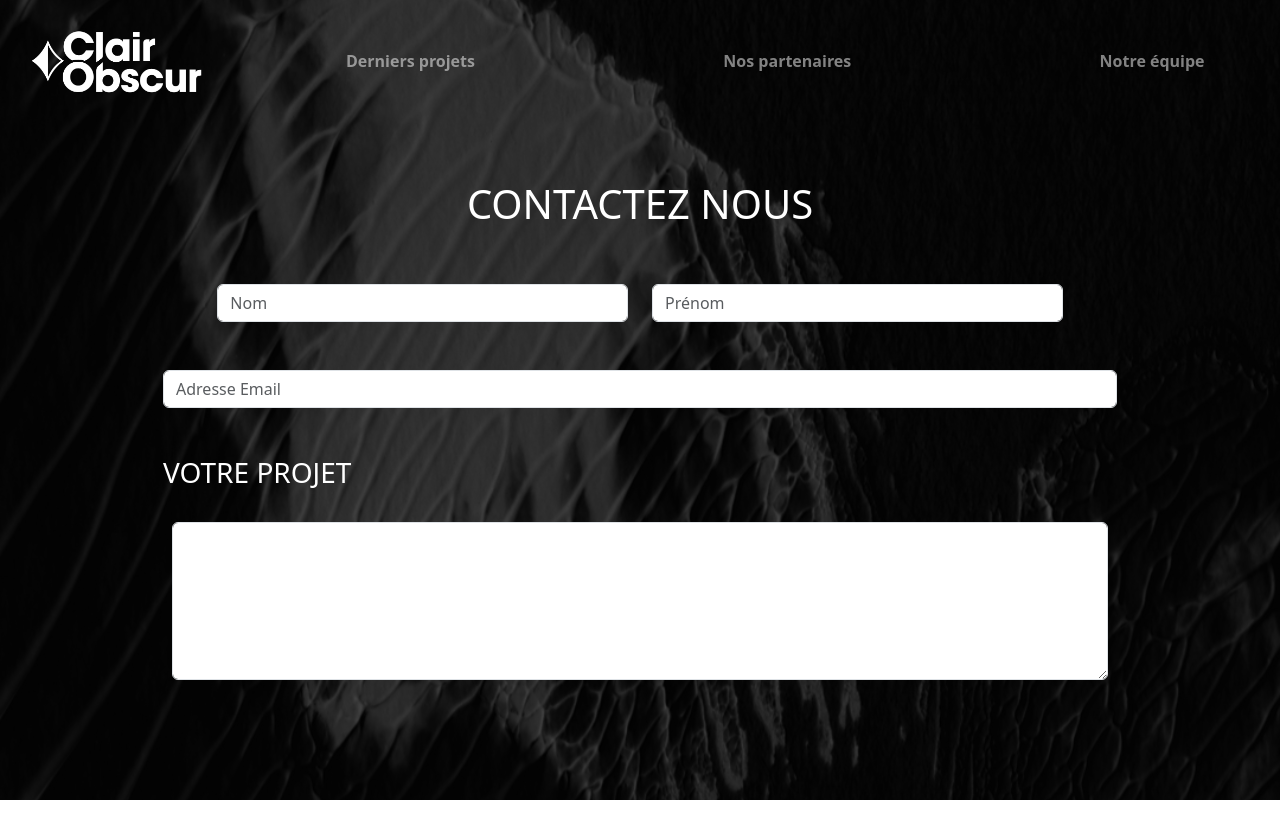
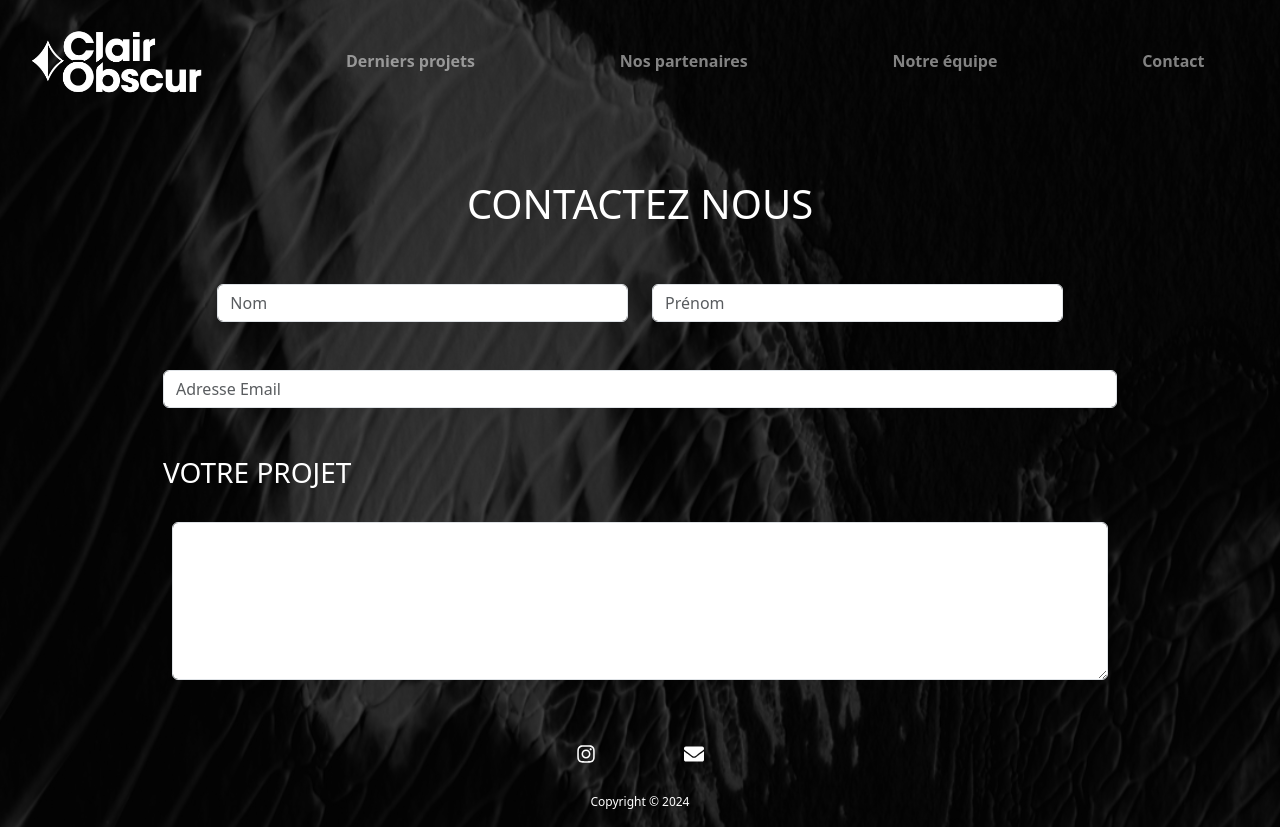
Before and after one commit to AlexismlaWeb/ClairObscur, a React (Create React App) app: page /contact in a window 1280 px wide. Shown: the top 827 px of the page. Before the commit the page ends 800 px from the top, so only its background shows below. Built offline with nearby package versions, Linux system fonts and the light colour scheme.

Commit message:
Add Footer

```diff
--- a/package.json
+++ b/package.json
@@ -11,6 +11,7 @@
     "react": "^18.2.0",
     "react-bootstrap": "^2.9.1",
     "react-dom": "^18.2.0",
+    "react-icons": "^5.0.1",
     "react-router-dom": "^6.20.1",
     "react-scripts": "5.0.1",
     "web-vitals": "^2.1.4"
--- a/src/App.css
+++ b/src/App.css
@@ -28,6 +28,7 @@ li:last-child {
     margin: 20px;
     font-weight: 700;
     width: 100%;
+    z-index: 1000;
 }
 
 .list-item img{
@@ -35,3 +36,15 @@ li:last-child {
   min-height: 70%;
   max-height: 70%;
 }
+
+.footer-body{
+  width: 100%;
+}
+
+.center_logo{
+  justify-content: center;
+  align-items: center;
+  display: flex;
+  margin-block-start: 2%;
+  margin-block-end: 1%;
+}
--- a/src/components/AnimatedItem.js
+++ b/src/components/AnimatedItem.js
@@ -1,8 +1,7 @@
 import React, { useState } from 'react';
-import { motion } from 'framer-motion';
+import { motion, AnimatePresence } from 'framer-motion';
 
 const AnimatedList = ({ items }) => {
-
   const [hoveredItem, setHoveredItem] = useState(null);
 
   return (
@@ -11,7 +10,8 @@ const AnimatedList = ({ items }) => {
         <motion.div
           key={index}
           className={`list-item ${hoveredItem === index ? 'active' : ''}`}
-          whileHover={{ scale: 1 }}
+          whileHover={{ scale: 1.2 }}  // Définir une échelle plus grande lors du survol
+          transition={{ duration: 0.3 }}  // Ajouter une durée de transition
           onHoverStart={() => setHoveredItem(index)}
           onHoverEnd={() => setHoveredItem(null)}
         >
--- /dev/null
+++ b/src/components/layouts/Footer.js
@@ -0,0 +1,43 @@
+import React, { useState } from 'react';
+import '../../App.css';
+import { Row, Col } from 'react-bootstrap';
+import { useNavigate, useLocation } from 'react-router-dom';
+import { FaEnvelope, FaInstagram } from 'react-icons/fa';
+
+
+const Footer = () => {
+  const navigate = useNavigate();
+  const location = useLocation();
+
+  const [activePage, setActivePage] = useState(location.pathname);
+
+  const handleNavigation = (path) => {
+    navigate(path);
+    setActivePage(path);
+  };
+
+  return (
+    <div className='footer-body'>
+      {/* Première Row pour les logos */}
+      <Row className="justify-content-center">
+        <Col sm={1} className='center_logo'>
+          {/* Logo pour Instagram */}
+          <FaInstagram size={20} style={{ cursor : 'pointer'}}/>
+        </Col>
+        <Col sm={1} className='center_logo'>
+          {/* Logo pour le contact */}
+          <FaEnvelope size={20} onClick={() => navigate("/contact")} style={{ cursor : 'pointer'}}/>
+        </Col>
+      </Row>
+
+      {/* Deuxième Row pour le copyright */}
+      <Row className="mt-3">
+        <Col className="text-center mb-3" style={{ fontSize : "12px"  }}>
+            Copyright © 2024
+        </Col>
+      </Row>
+    </div>
+  );
+};
+
+export default Footer;
--- a/src/components/layouts/Header.js
+++ b/src/components/layouts/Header.js
@@ -41,6 +41,9 @@ const Header = ({ absolute }) => {
             >
               Notre équipe
             </li>
+            <li onClick={() => handleNavigation('/contact')} style={{ opacity: activePage === '/' ? 1 : 0.5 }}>
+              Contact
+            </li>
           </ul>
         </Col>
       </Row>
--- a/src/pages/ContactPage.js
+++ b/src/pages/ContactPage.js
@@ -1,5 +1,6 @@
 import React from 'react'
 import Header from '../components/layouts/Header'
+import Footer from '../components/layouts/Footer'
 import { Row,Col } from 'react-bootstrap'
 
 const ContactPage = () => {
@@ -33,6 +34,9 @@ const ContactPage = () => {
                 </Col>
             </Row>
             </Row>
+            <div style={{ marginBlockStart : '3%'}}>
+            <Footer/>
+            </div>
         </div>
     )}
 
--- a/src/pages/EquipePage.js
+++ b/src/pages/EquipePage.js
@@ -1,5 +1,6 @@
 import React from 'react'
 import Header from '../components/layouts/Header'
+import Footer from '../components/layouts/Footer'
 import TeamMember from '../components/TeamMember'
 
 const EquipePage = () => {
@@ -27,6 +28,7 @@ const EquipePage = () => {
                 description='Etiam imperdiet eros neque, eget hendrerit ex tempus ac. Nam sollicitudin tempus neque, feugiat feugiat orci maximus ut. Nam iaculis quam vel lacus condimentum, et vestibulum enim faucibus. Duis iaculis ac ipsum sed tincidunt. In sollicitudin felis id lorem consectetur, sed commodo augue porttitor. Nulla consectetur at libero quis convallis. Aenean commodo arcu vel dui volutpat, nec viverra lorem varius. Sed viverra magna dolor, et bibendum arcu scelerisque sit amet. Cras justo purus, ornare sed nisi nec, vulputate mollis libero. Integer quam velit, scelerisque et lacinia eget, porttitor quis metus. Etiam nec augue nec velit scelerisque aliquam et non libero. Vestibulum venenatis varius nibh in molestie.'
                 image={'Item11.png'} />
             </div>
+            <Footer/>
         </div>
     )}
 
--- a/src/pages/Home.js
+++ b/src/pages/Home.js
@@ -1,27 +1,15 @@
 import React from 'react'
 import Header from '../components/layouts/Header'
-import { Row } from 'react-bootstrap'
+import Footer from '../components/layouts/Footer'
 import AnimatedItem from '../components/AnimatedItem'
 
 const Home = () => {
 
     return (
         <div>
-            {/*
-            <Row className='d-flex align-items-center justify-content-center'>
-                <AnimatedItem image={'vrtist1.svg'} details={'DIOR, Life Is Short'} />
-            </Row>
-            <Row className='d-flex align-items-center justify-content-center'>
-            <AnimatedItem image={'vrtist2.svg'} details={'DIOR, Life Is Short'} />
-            </Row>
-            <Row className='d-flex align-items-center justify-content-center'>
-            <AnimatedItem image={'vrtist3.svg'} details={'DIOR, Life Is Short'} />
-            </Row>
-            <Row className='d-flex align-items-center justify-content-center'>
-            <AnimatedItem image={'vrtist4.svg'} details={'DIOR, Life Is Short'} />
-            </Row> */}
             <Header absolute={true}/>
             <AnimatedItem items={['vrtist4.svg','vrtist3.svg','vrtist2.svg','vrtist1.svg']} />
+            <Footer/>
         </div>
     )}
 
--- a/src/pages/PartenairesPage.js
+++ b/src/pages/PartenairesPage.js
@@ -1,5 +1,6 @@
 import React from 'react'
 import Header from '../components/layouts/Header'
+import Footer from '../components/layouts/Footer'
 
 const PartenairesPage = () => {
 
@@ -9,6 +10,7 @@ const PartenairesPage = () => {
             <div className='d-flex align-items-center'>
                 PartenairesPage
             </div>
+            <Footer/>
         </div>
     )}
 
```
Also changed, not shown: 1 other file (tests, documents, lock files or other folders).
